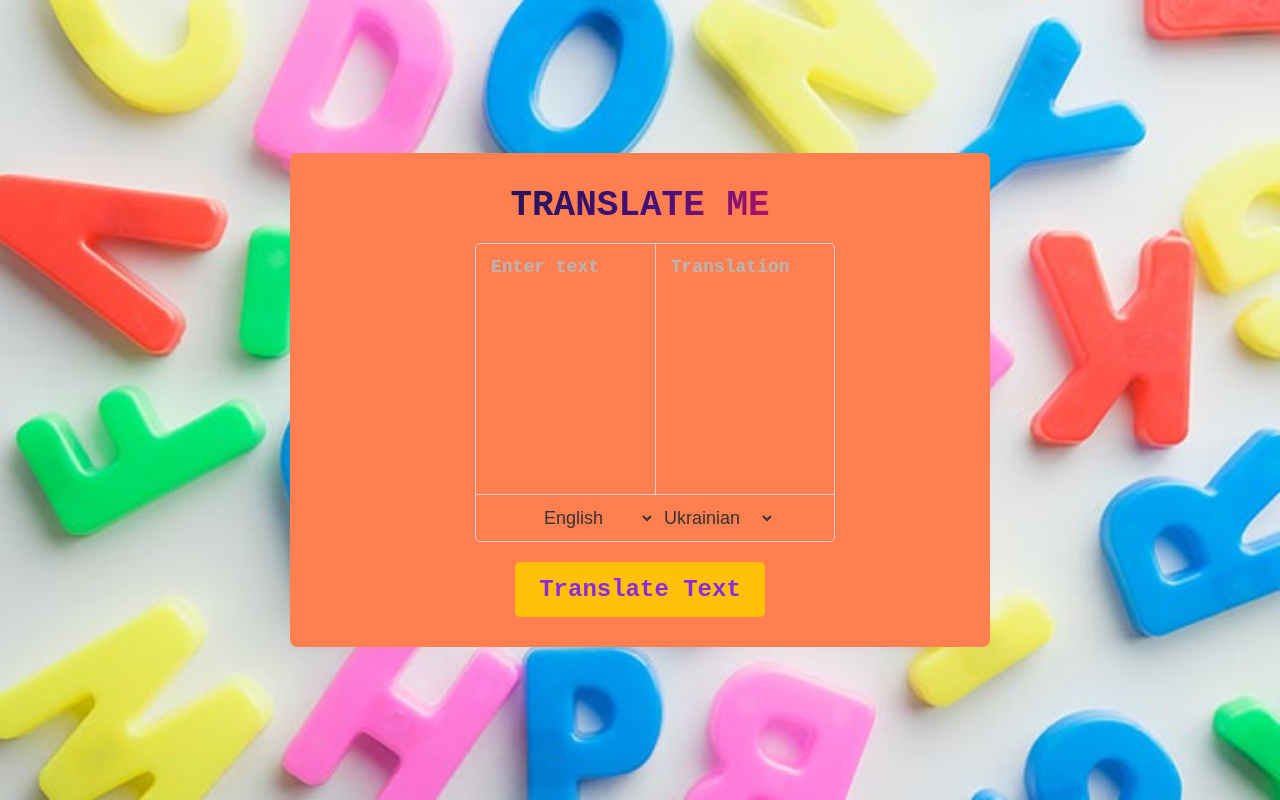
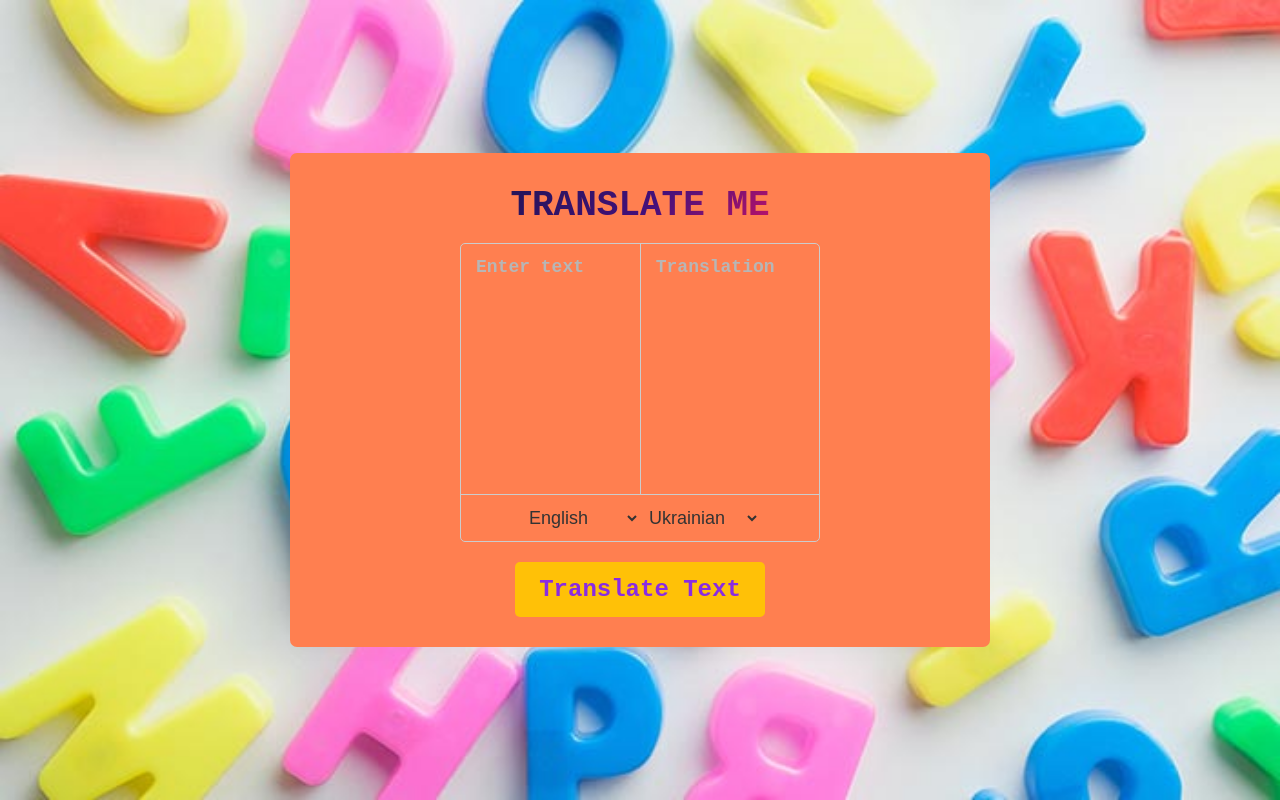
Before and after one commit to dmitruz/translate-me, a React (Create React App) app: page / in a window 1280 px wide. Built offline with nearby package versions, Linux system fonts and the light colour scheme; a web font is replaced by a local one.

Commit message:
wrapper changed

```diff
--- a/src/App.css
+++ b/src/App.css
@@ -233,7 +233,8 @@ margin: 0 auto;
   display: flex;
   flex-direction: column;
   width: 360px;
-  margin-left: 30px;
+  margin-left: 10px;
+  margin-right: 10px;
 
   align-items: center;
 }
```
